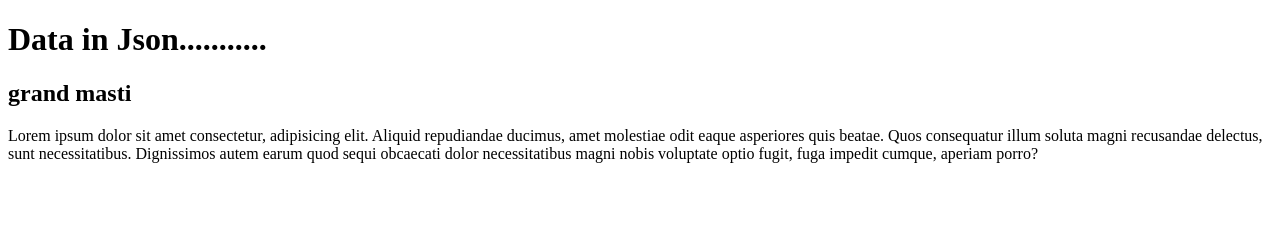
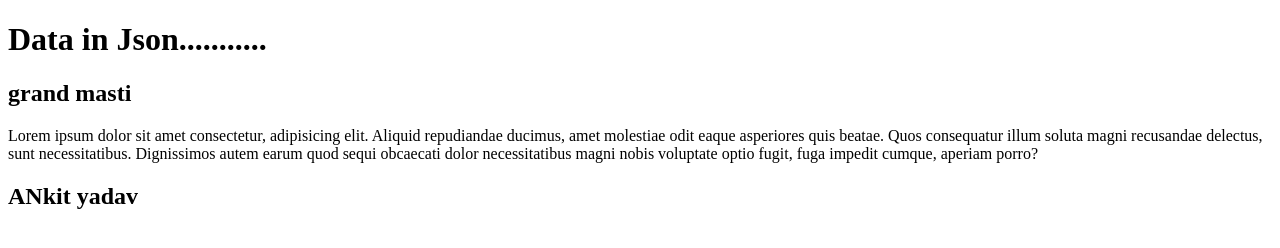
Before and after one commit to rishikeshdharme/learn_git, a plain HTML site: page data.html in a window 1280 px wide. Drawn offline with Linux system fonts and the light colour scheme.

Commit message:
Update h2 in data.html

```diff
--- a/data.html
+++ b/data.html
@@ -13,5 +13,7 @@
     <p>
         Lorem ipsum dolor sit amet consectetur, adipisicing elit. Aliquid repudiandae ducimus, amet molestiae odit eaque asperiores quis beatae. Quos consequatur illum soluta magni recusandae delectus, sunt necessitatibus. Dignissimos autem earum quod sequi obcaecati dolor necessitatibus magni nobis voluptate optio fugit, fuga impedit cumque, aperiam porro?
     </p>
+    <h2> ANkit yadav
+    </h2>
 </body>
 </html>
```
